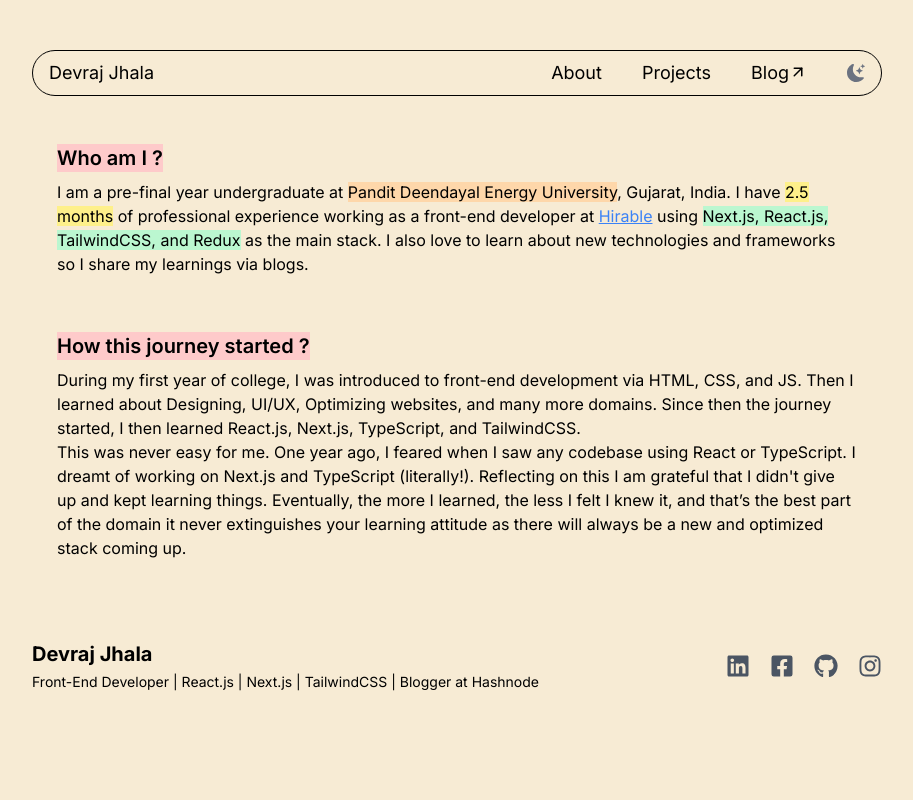
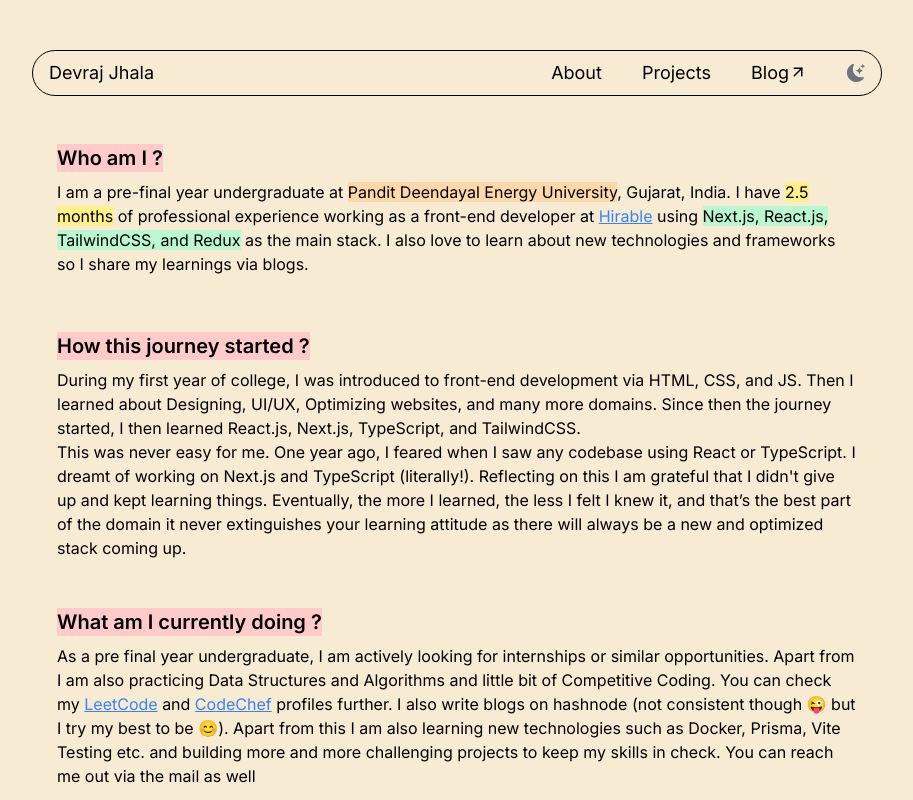
Before and after one commit to Devrajsinh-Jhala/Portfolio-Website-, a Next.js app: page /about in a window 1280 px wide. Shown: the whole page, without its empty margins (183-1096 px from the left). Built offline with nearby package versions, Linux system fonts and the light colour scheme.

Commit message:
Add About section points

```diff
--- a/pages/about.tsx
+++ b/pages/about.tsx
@@ -61,6 +61,43 @@ const About = (props: Props) => {
             always be a new and optimized stack coming up.
           </p>
         </div>
+        <div>
+          <h1 className="text-xl font-semibold my-2 bg-red-200 dark:bg-dark w-fit">
+            What am I currently doing ?
+          </h1>
+          <p>
+            As a pre final year undergraduate, I am actively looking for
+            internships or similar opportunities. Apart from I am also
+            practicing Data Structures and Algorithms and little bit of
+            Competitive Coding. You can check my{" "}
+            <span>
+              <a
+                href="https://leetcode.com/user4216Zd/"
+                target={"_blank"}
+                rel="noopener noreferrer"
+                className="text-blue-500 underline"
+              >
+                LeetCode
+              </a>
+            </span>{" "}
+            and{" "}
+            <span>
+              <a
+                target={"_blank"}
+                rel="noopener noreferrer"
+                href="https://www.codechef.com/users/noob_comdar"
+                className="text-blue-500 underline"
+              >
+                CodeChef
+              </a>
+            </span>{" "}
+            profiles further. I also write blogs on hashnode (not consistent
+            though 😜 but I try my best to be 😊). Apart from this I am also
+            learning new technologies such as Docker, Prisma, Vite Testing etc.
+            and building more and more challenging projects to keep my skills in
+            check. You can reach me out via the mail as well
+          </p>
+        </div>
       </section>
     </>
   );
```
